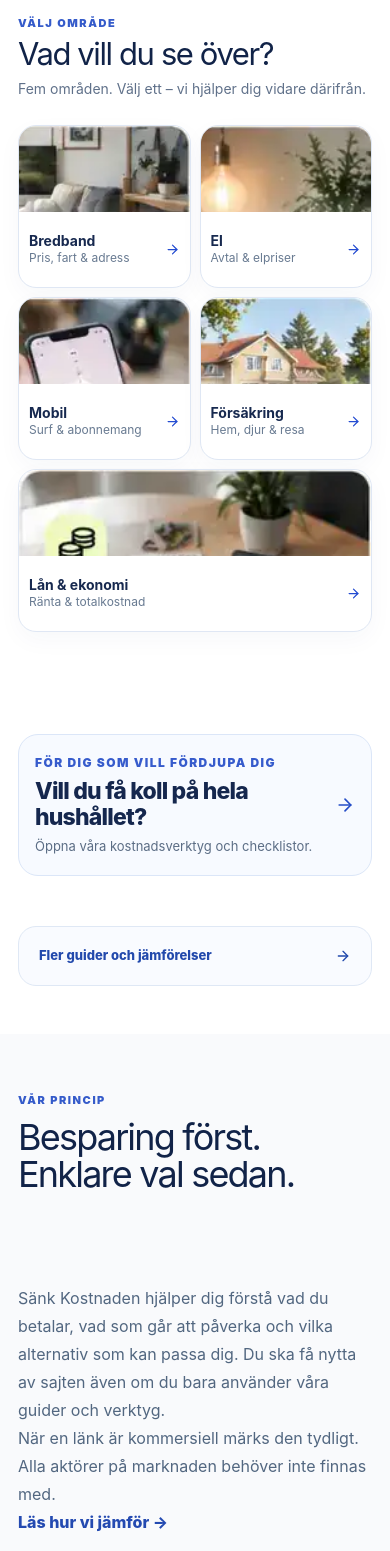
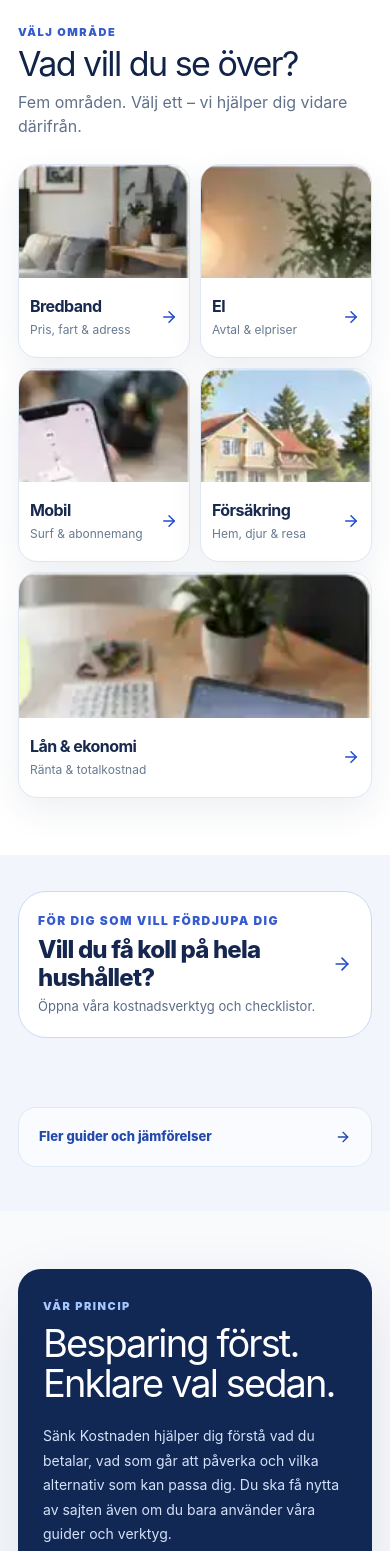
Before and after one commit to arvidlandin-cpu/sankkostnaden, a Next.js app: page / in a window 390 px wide. Shown: the part 1120-2671 px from the top of the page. Built offline with nearby package versions, Linux system fonts and the light colour scheme.

Commit message:
P0F: bold editorial home scale and decision surfaces

```diff
--- a/styles/Home.module.css
+++ b/styles/Home.module.css
@@ -1041,3 +1041,86 @@
  .nav .brandMark{width:34px!important;height:34px!important;flex:0 0 34px!important}
  .navCta{white-space:nowrap!important;flex:0 0 auto!important;min-height:44px!important;padding:0 10px!important;font-size:10px!important}
 }
+
+
+/* P0F 2026-10-12: expansive landing rhythm, NOT another widget.
+   Existing five indexable category links, sponsored policies and opt-in
+   household/guide sections are retained. */
+@media(min-width:1101px){
+ .nav{max-width:1480px!important;width:calc(100% - 80px);padding:0 8px;height:82px}
+ .nav .brand{font-size:17px}
+ .nav nav{gap:35px}
+ .nav nav a{font-size:15px}
+ .navCta{min-height:47px;padding:0 23px;font-size:14px}
+}
+.popularSection{max-width:none!important;width:100%;padding:95px max(28px,calc((100vw - 1480px)/2)) 112px!important;background:#fff!important}
+.popularHeader,.popularGrid{max-width:1480px!important;margin-left:auto!important;margin-right:auto!important}
+.popularHeader{margin-bottom:34px}
+.popularHeader h2{font-size:clamp(39px,3.9vw,61px)!important;line-height:1.05;letter-spacing:-.05em}
+.popularHeader span{font-size:16px!important}
+.popularGrid{display:grid!important;grid-template-columns:repeat(6,minmax(0,1fr))!important;gap:23px!important;overflow:visible!important}
+.popularCard{grid-column:span 2;min-width:0!important;border-radius:26px!important;overflow:hidden;box-shadow:0 13px 35px rgba(25,49,96,.075)!important;transition:transform .22s ease,box-shadow .22s ease}
+.popularCard:nth-child(-n+2){grid-column:span 3}
+.popularCard:hover{transform:translateY(-5px);box-shadow:0 23px 51px rgba(25,49,96,.13)!important}
+.popularPhoto{height:194px;overflow:hidden}
+.popularCard:nth-child(-n+2) .popularPhoto{height:270px}
+.popularPhoto .popularImageExact{width:100%!important;height:calc(100% + 55px)!important;object-fit:cover!important;object-position:right top!important}
+.popularBody{padding:21px 23px 24px!important;min-height:108px!important;align-items:center}
+.popularBody strong{font-size:clamp(22px,1.7vw,28px)!important;letter-spacing:-.035em}
+.popularBody small{font-size:14px!important;margin-top:5px}
+.popularBody svg{width:23px;height:23px}
+.toolsSection{max-width:none!important;width:100%;padding:78px max(28px,calc((100vw - 1480px)/2)) 80px!important;background:#f2f5fc!important}
+.progressiveTools{max-width:1480px;margin:0 auto;border-radius:28px;border-color:#cad9f4;background:#fff}
+.progressiveTools summary{min-height:153px;padding:33px 40px}
+.progressiveTools summary strong{font-size:clamp(27px,2.8vw,40px)}
+.progressiveTools summary em{font-size:16px}
+.guideLibrarySection{max-width:none!important;padding-top:33px!important;padding-bottom:44px!important;background:#f2f5fc!important}
+.guideLibrary{max-width:1480px;margin:0 auto;border-radius:18px}
+.principle{background:#112754;padding:clamp(38px,4.5vw,72px);border-radius:32px;gap:60px;box-shadow:0 25px 65px rgba(18,39,84,.12)}
+.principle h2{color:#fff!important;font-size:clamp(39px,4vw,60px)!important}
+.principle>div:first-child>p:first-child{color:#a8c7ff!important}
+.principle>div:last-child,.principle>div:last-child p{color:#d4e2f8!important;font-size:16px}
+.principle a{color:#fff!important;text-decoration:underline;text-underline-offset:4px}
+@media(max-width:1099px){
+ .popularSection{padding:65px 26px 75px!important}
+ .popularGrid{gap:14px!important}
+ .popularPhoto{height:155px}
+ .popularCard:nth-child(-n+2) .popularPhoto{height:195px}
+ .popularBody{padding:17px!important;min-height:93px!important}
+ .popularBody strong{font-size:21px!important}
+ .toolsSection{padding:58px 26px!important}
+ .principle{padding:40px;border-radius:27px}
+}
+@media(max-width:760px){
+ .popularSection{padding:47px 18px 57px!important}
+ .popularHeader{margin-bottom:23px}
+ .popularHeader h2{font-size:clamp(34px,8vw,43px)!important}
+ .popularGrid{grid-template-columns:repeat(2,minmax(0,1fr))!important;gap:12px!important}
+ .popularCard,.popularCard:nth-child(-n+2){grid-column:span 1}
+ .popularCard:last-child{grid-column:1/-1}
+ .popularPhoto,.popularCard:nth-child(-n+2) .popularPhoto{height:130px}
+ .popularCard:last-child .popularPhoto{height:166px}
+ .popularPhoto .popularImageExact{height:calc(100% + 40px)!important}
+ .popularCard{border-radius:19px!important}
+ .popularBody{padding:13px 14px 16px!important;min-height:85px!important}
+ .popularBody strong{font-size:18px!important}
+ .popularBody small{font-size:12px!important}
+ .popularBody svg{width:18px;height:18px}
+ .toolsSection{padding:36px 18px!important}
+ .progressiveTools summary{min-height:112px;padding:20px 19px}
+ .progressiveTools summary strong{font-size:24px}
+ .progressiveTools summary em{font-size:13px}
+ .guideLibrarySection{padding-left:18px!important;padding-right:18px!important}
+ .principle{padding:29px 25px;border-radius:23px;gap:21px}
+ .principle h2{font-size:38px!important}
+ .principle>div:last-child,.principle>div:last-child p{font-size:14px}
+}
+@media(max-width:390px){
+ .popularGrid{gap:10px!important}
+ .popularPhoto,.popularCard:nth-child(-n+2) .popularPhoto{height:113px}
+ .popularCard:last-child .popularPhoto{height:145px}
+ .popularBody{padding:11px!important;min-height:79px!important}
+ .popularBody strong{font-size:16px!important}
+ .popularBody small{font-size:12px!important}
+}
+@media(prefers-reduced-motion:reduce){.popularCard{transition:none}.popularCard:hover{transform:none}}
```
